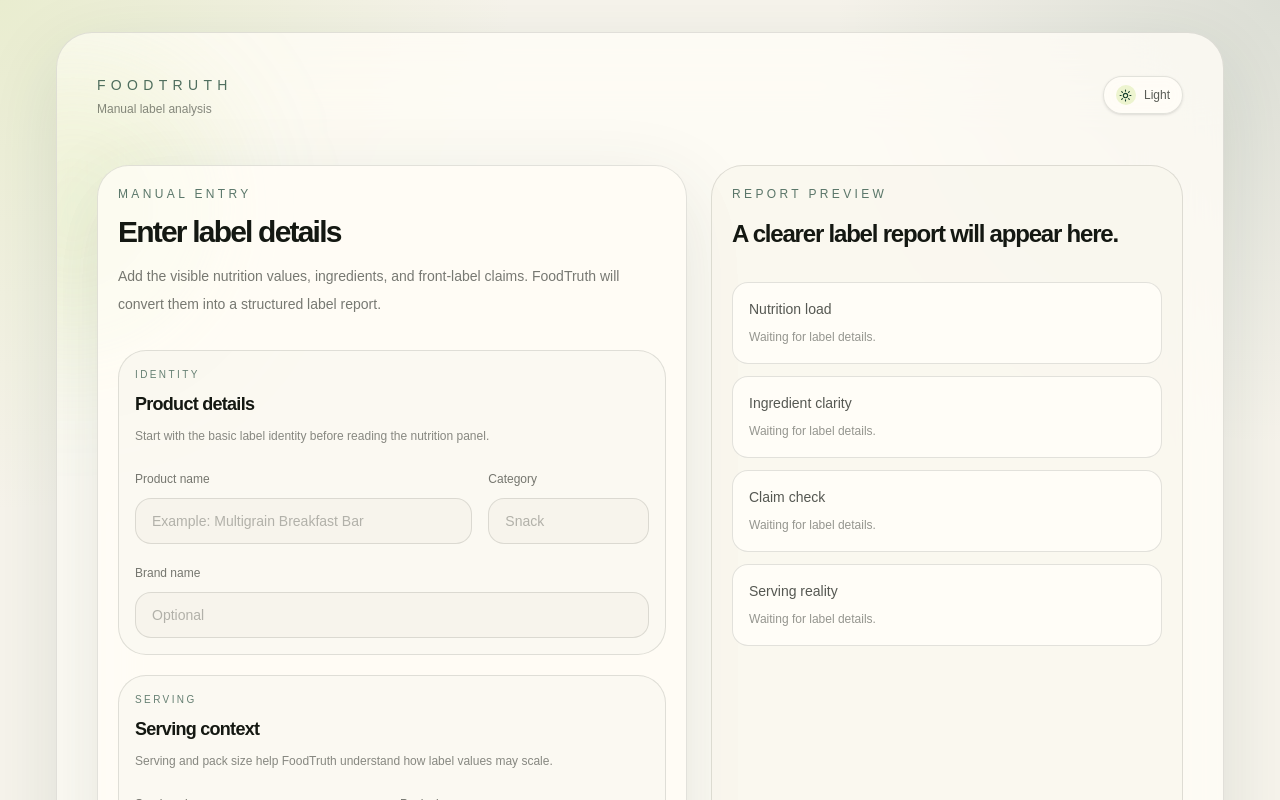
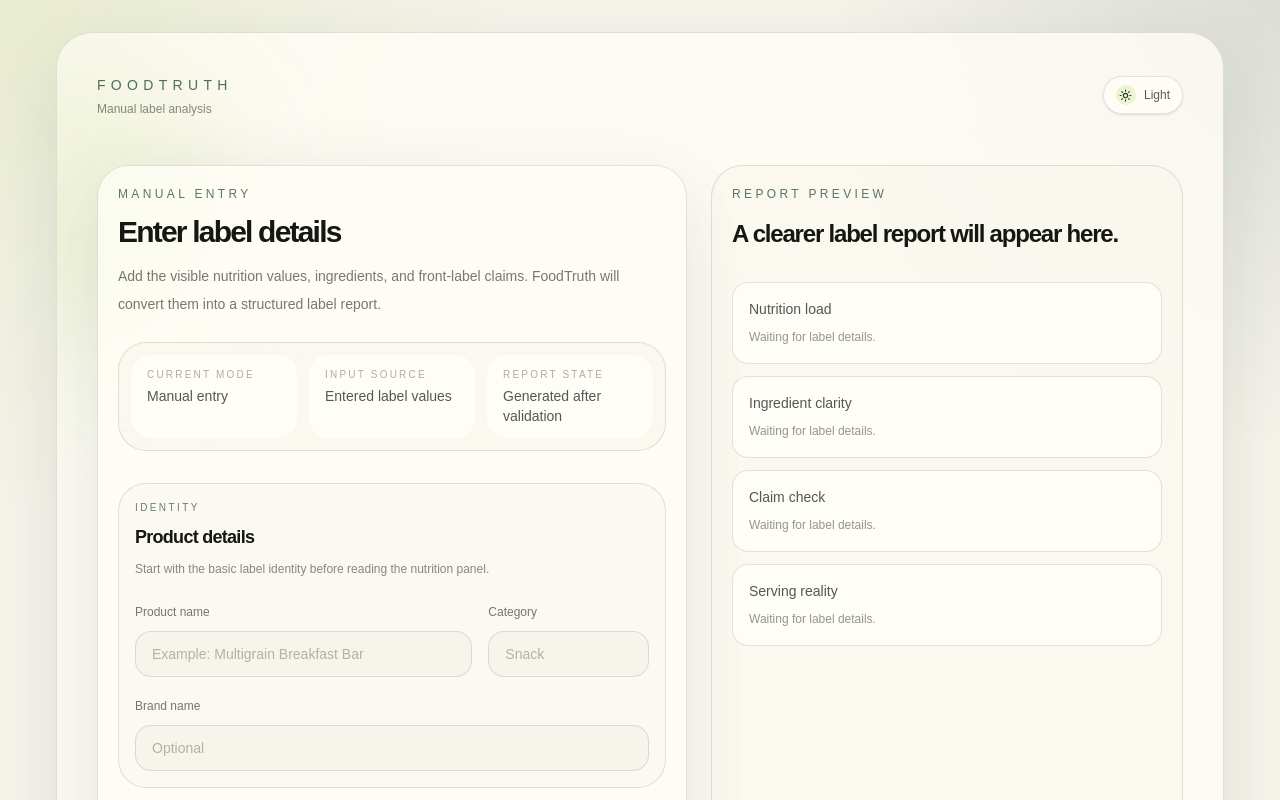
Before and after one commit to sumitdhara609/FoodTruth, a Next.js app: page /analyze/manual in a window 1280 px wide. Shown: the top 800 px of the page. Built offline with nearby package versions, Linux system fonts and the light colour scheme.

Commit message:
Add manual analyzer status strip

```diff
--- /dev/null
+++ b/components/analyze/analyzer-status-strip.tsx
@@ -0,0 +1,26 @@
+type AnalyzerStatusStripProps = {
+  activeMode: string;
+};
+
+export function AnalyzerStatusStrip({ activeMode }: AnalyzerStatusStripProps) {
+  return (
+    <div className="grid gap-3 rounded-[1.75rem] border border-[var(--border)] bg-[var(--background)]/55 p-3 sm:grid-cols-3">
+      <StatusItem label="Current mode" value={activeMode} />
+      <StatusItem label="Input source" value="Entered label values" />
+      <StatusItem label="Report state" value="Generated after validation" />
+    </div>
+  );
+}
+
+function StatusItem({ label, value }: { label: string; value: string }) {
+  return (
+    <div className="rounded-[1.25rem] bg-[var(--surface)] px-4 py-3">
+      <p className="text-[10px] uppercase tracking-[0.22em] text-[var(--foreground)]/35">
+        {label}
+      </p>
+      <p className="mt-1 text-sm font-medium text-[var(--foreground)]/72">
+        {value}
+      </p>
+    </div>
+  );
+}
--- a/components/analyze/manual-analyzer-form.tsx
+++ b/components/analyze/manual-analyzer-form.tsx
@@ -1,5 +1,6 @@
 "use client";
 
+import { AnalyzerStatusStrip } from "@/components/analyze/analyzer-status-strip";
 import { useMemo, useState, type ReactNode } from "react";
 import { FormField } from "@/components/analyze/form-field";
 import { FormTextarea } from "@/components/analyze/form-textarea";
@@ -183,6 +184,10 @@ export function ManualAnalyzerForm() {
           </p>
         </div>
 
+<div className="mt-6">
+  <AnalyzerStatusStrip activeMode="Manual entry" />
+</div>
+
         <div className="mt-8 space-y-5">
           <FormSection
             eyebrow="Identity"
```
